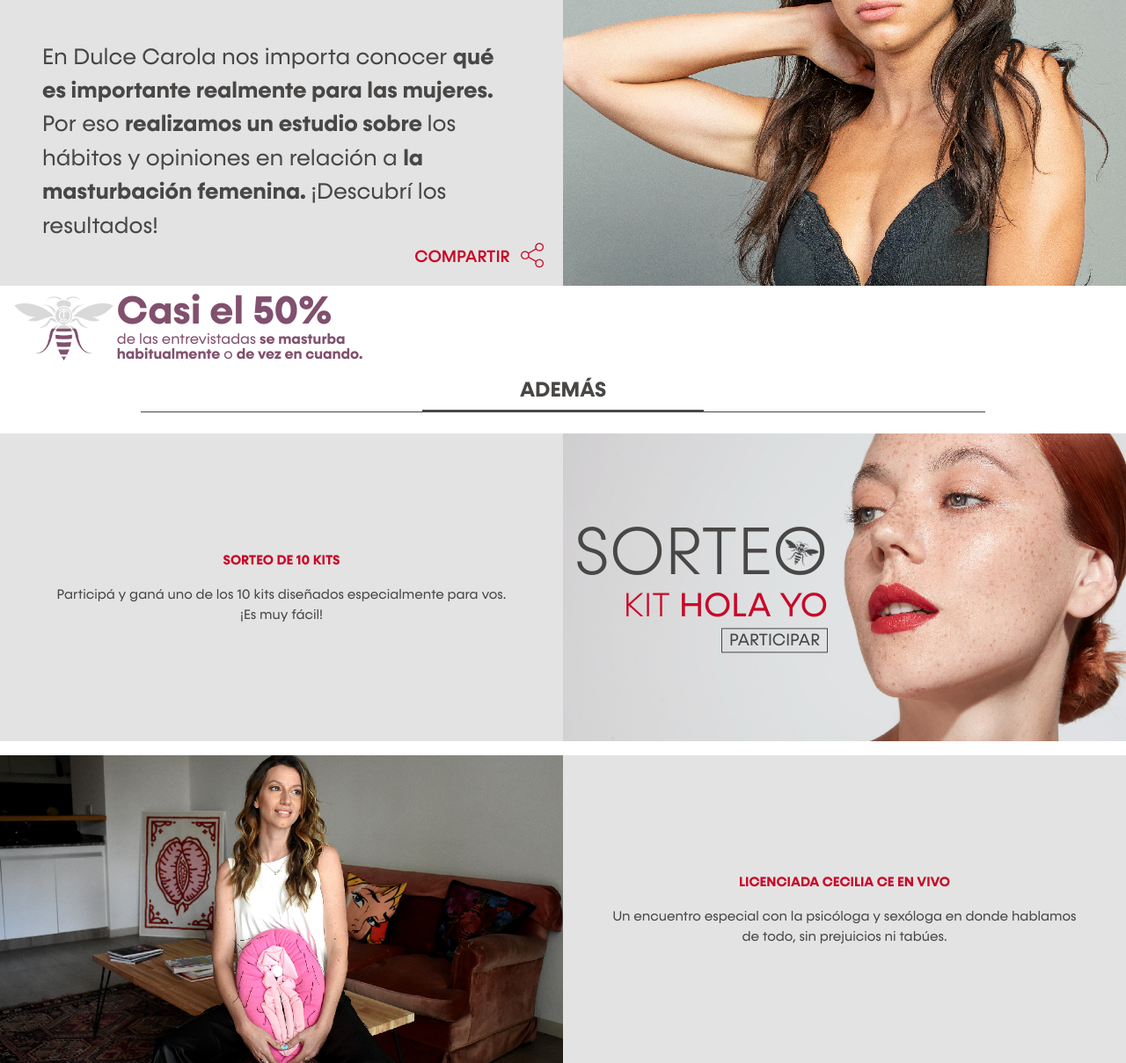
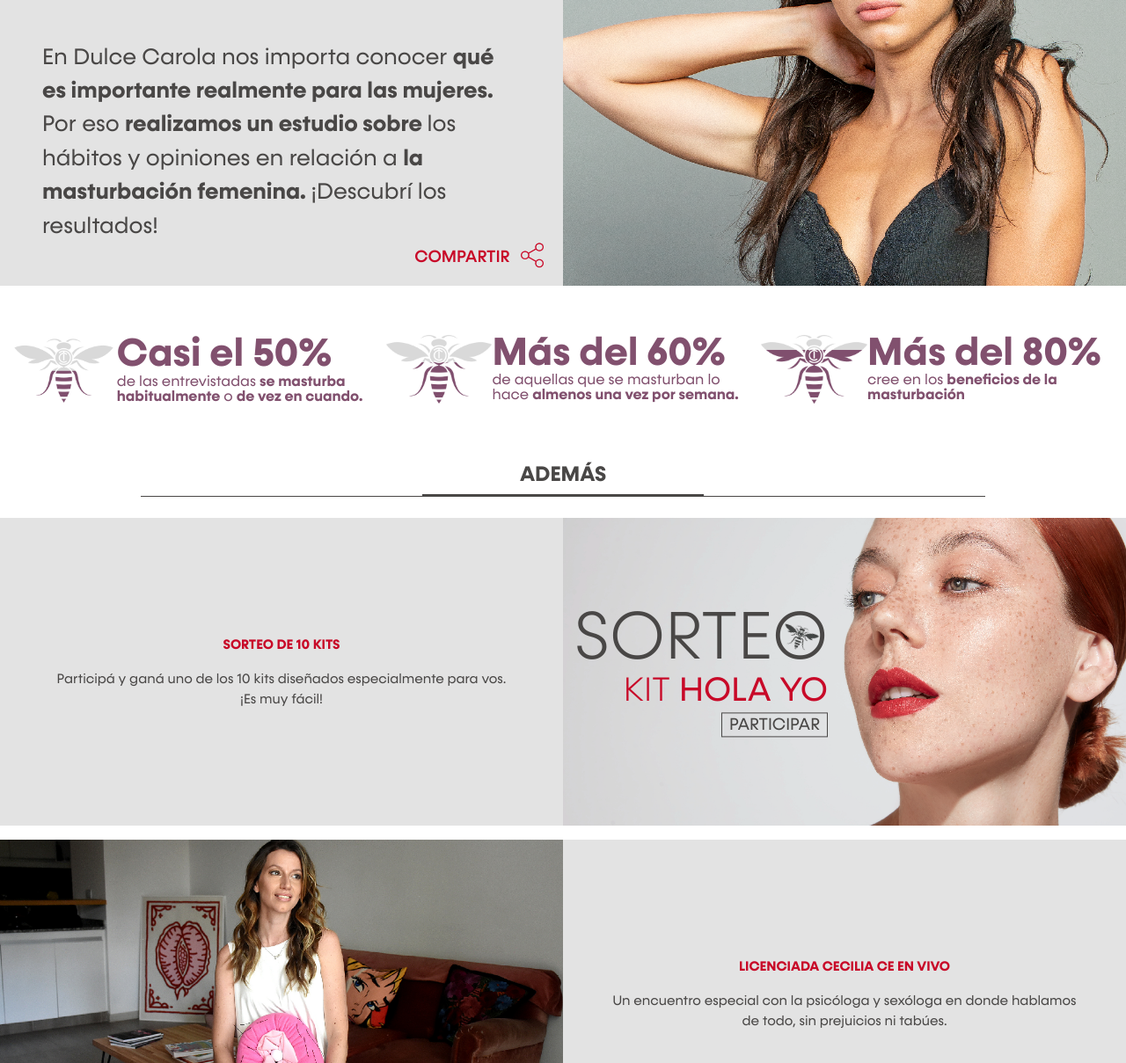
Before and after one commit to jonwilm/dulcecarola, a Django app: page /estadisticas in a window 1280 px wide. Shown: the part 474-1683 px from the top of the page at 88% size. Run offline with Django 3.2, Linux system fonts and the light colour scheme; some libraries are stand-ins or nearby versions.

Commit message:
Estadisticas 2 %logos

```diff
--- a/static/assets/css/styles.css
+++ b/static/assets/css/styles.css
@@ -525,6 +525,9 @@ button.compartir img {
   margin: 0;
   text-align: start;
 }
+.sec-estadisticas-02 {
+  padding: 3rem 0;
+}
 .sec-estadisticas-02 .content-img {
   flex-basis: 30%
 }
--- a/templates/estadisticas.html
+++ b/templates/estadisticas.html
@@ -39,8 +39,28 @@
           </div>
         </div>
       </div>
-      <div class="col-12 col-md-4"></div>
-      <div class="col-12 col-md-4"></div>
+      <div class="col-12 col-md-4 pt-4 pt-md-0">
+        <div class="d-flex align-items-center">
+          <div class="content-img">
+            <img class="w-100" src="{% static 'assets/images/estadisticas/logo60.png' %}" alt="50%">
+          </div>
+          <div class="content-text">
+            <p class="title">Más del 60%</p>
+            <p class="text">de aquellas que se masturban lo hace <strong>almenos una vez por semana.</strong></p>
+          </div>
+        </div>
+      </div>
+      <div class="col-12 col-md-4 pt-4 pt-md-0">
+        <div class="d-flex align-items-center">
+          <div class="content-img">
+            <img class="w-100" src="{% static 'assets/images/estadisticas/logo80.png' %}" alt="50%">
+          </div>
+          <div class="content-text">
+            <p class="title">Más del 80%</p>
+            <p class="text">cree en los <strong>beneficios de la masturbación</strong></p>
+          </div>
+        </div>
+      </div>
     </div>
   </div>
 </div>
```
